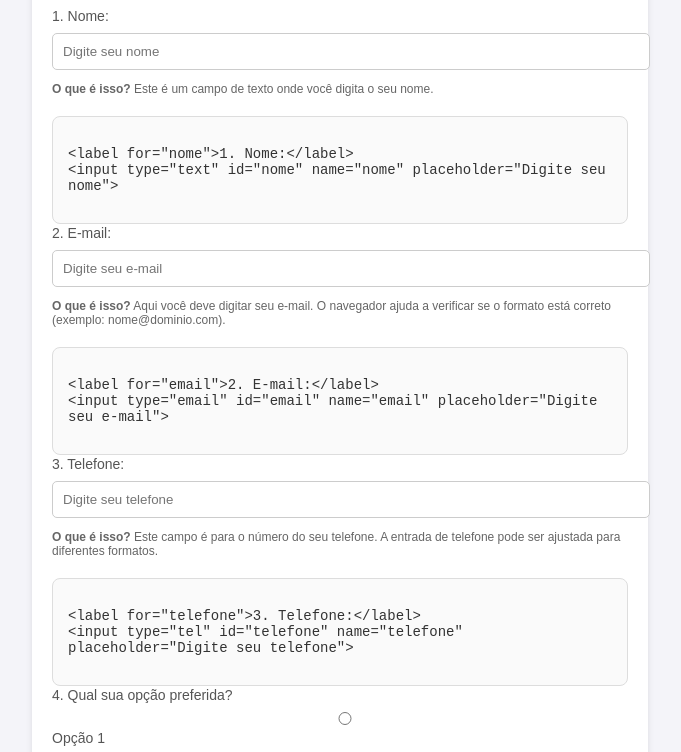
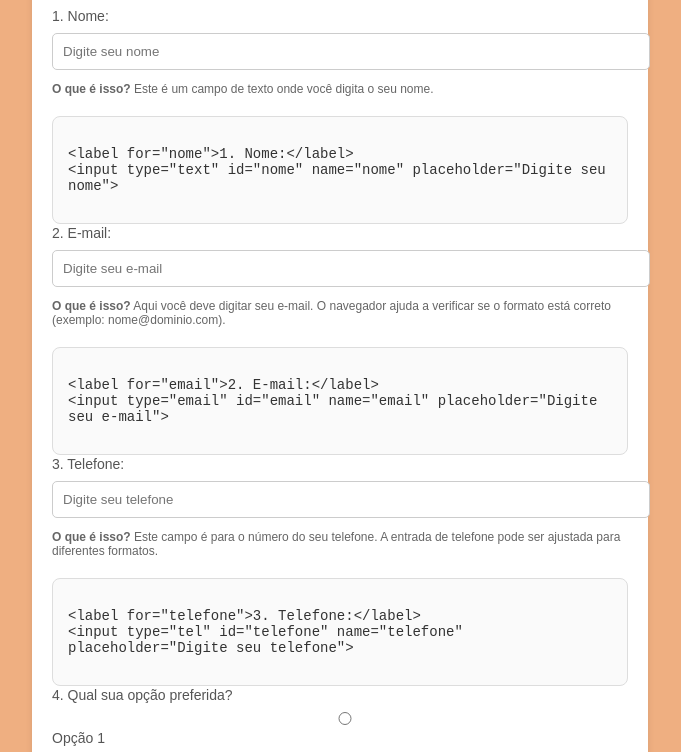
Before and after one commit to kelwinsouza/formulariosbasicoHTML, a plain HTML site: page index.html in a window 1280 px wide. Shown: the part 93-845 px from the top of the page, without its empty margins (300-981 px from the left). Drawn offline with Linux system fonts and the light colour scheme.

Commit message:
Update index.html

```diff
--- a/index.html
+++ b/index.html
@@ -6,9 +6,8 @@
   <title>Aprendendo Formulários</title>
   <style>
     body {
-      background-color: rgba(228, 100, 14, 0.247);
       font-family: Arial, sans-serif;
-      background-color: #f4f4f9;
+      background-color: #e1640b83;
       margin: 0;
       padding: 0;
       display: flex;
```
